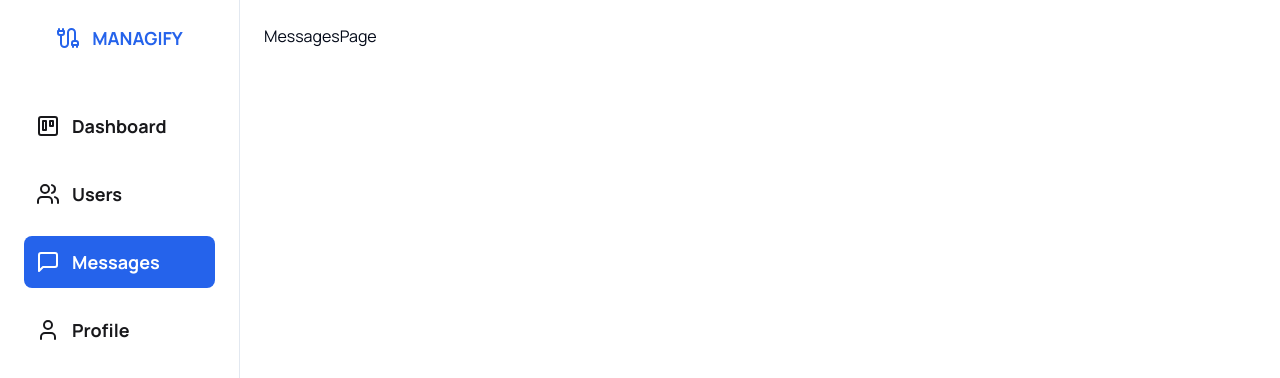
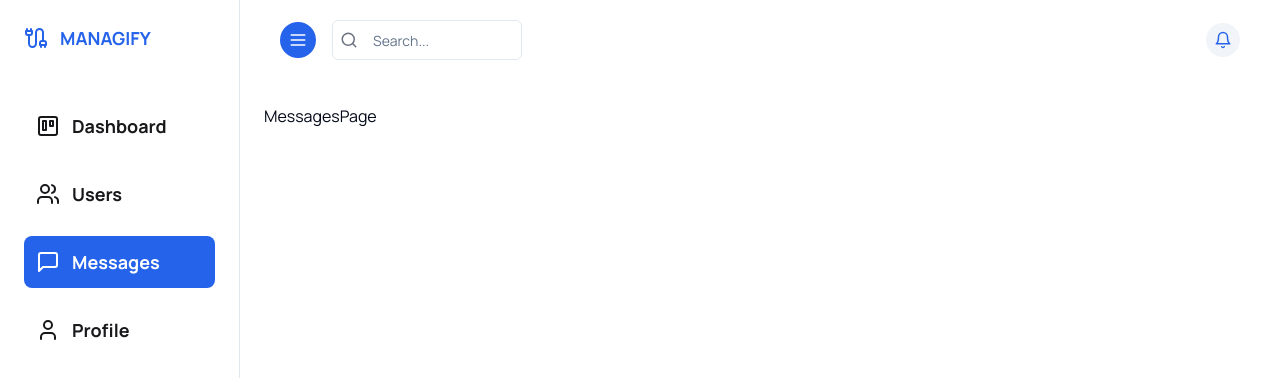
Before and after one commit to mohammed3895/managify, a Next.js app: page /messages in a window 1280 px wide. Shown: the top 378 px of the page. Built offline with nearby package versions, Linux system fonts and the light colour scheme.

Commit message:
add navbar

```diff
--- a/app/globals.css
+++ b/app/globals.css
@@ -24,6 +24,7 @@
     --input: 214.3 31.8% 91.4%;
     --ring: 221.2 83.2% 53.3%;
     --radius: 0.5rem;
+    --sidebar-width: 15rem;
   }
 
   .dark {
@@ -46,6 +47,7 @@
     --border: 217.2 32.6% 17.5%;
     --input: 217.2 32.6% 17.5%;
     --ring: 224.3 76.3% 48%;
+    --sidebar-width: 15rem;
   }
 }
 
@@ -53,7 +55,24 @@
   * {
     @apply border-border;
   }
+
   body {
     @apply bg-background text-foreground;
   }
+
+  .flex-row-center {
+    @apply flex items-center justify-center;
+  }
+  .flex-row-between {
+    @apply flex items-center justify-between;
+  }
+  .flex-row-start {
+    @apply flex items-start justify-start;
+  }
+  .flex-col-center {
+    @apply flex flex-col items-center justify-center;
+  }
+  .flex-col-start {
+    @apply flex flex-col items-start justify-start;
+  }
 }
--- a/app/layout.tsx
+++ b/app/layout.tsx
@@ -3,6 +3,7 @@ import { Manrope } from "next/font/google";
 import "./globals.css";
 import SideBar from "@/components/shared/Sidebar/SideBar";
 import { ClerkProvider } from "@clerk/nextjs";
+import Navbar from "@/components/shared/Navbar/Navbar";
 
 const inter = Manrope({
   subsets: ["latin"],
@@ -25,7 +26,8 @@ export default function RootLayout({
       <ClerkProvider>
         <body className={inter.className}>
           <SideBar />
-          <main className=" w-[calc(100% - 15rem)] h-screen p-6 ml-60">
+          <Navbar />
+          <main className=" w-[calc(100% - var(--sidebar-width))] h-screen p-6 ml-60">
             {children}
           </main>
         </body>
--- /dev/null
+++ b/components/shared/Navbar/LeftNavItems.tsx
@@ -0,0 +1,23 @@
+import { Input } from "@/components/ui/input";
+import { Menu, Search } from "lucide-react";
+import React from "react";
+
+const LeftNavItems = () => {
+  return (
+    <div className="flex-row-center gap-4">
+      <div className="rounded-full flex-row-center bg-primary p-2 cursor-pointer">
+        <Menu size={20} className=" text-white text-sm" />
+      </div>
+      <div className=" rounded-full flex-row-center gap-3 relative">
+        <Search size={18} className="text-gray-500 text-sm absolute left-2" />
+        <Input
+          type="text"
+          placeholder="Search..."
+          className="w-[190px] bg-transparent pl-10 text-sm font-medium text-gray-800"
+        />
+      </div>
+    </div>
+  );
+};
+
+export default LeftNavItems;
--- /dev/null
+++ b/components/shared/Navbar/Navbar.tsx
@@ -0,0 +1,16 @@
+import React from "react";
+import RightNavItems from "./LeftNavItems";
+import LeftNavItems from "./RightNavItems";
+
+const Navbar = () => {
+  return (
+    <div className="ml-[var(--sidebar-width)] p-4 flex items-center w-[calc(100% - var(--sidebar-width))]">
+      <div className="p-6 h-12 rounded-lg flex-row-between w-full">
+        <RightNavItems />
+        <LeftNavItems />
+      </div>
+    </div>
+  );
+};
+
+export default Navbar;
--- /dev/null
+++ b/components/shared/Navbar/RightNavItems.tsx
@@ -0,0 +1,14 @@
+import { UserButton } from "@clerk/nextjs";
+import React from "react";
+import Notifications from "../notifications/Notifications";
+
+const RightNavItems = () => {
+  return (
+    <div className="flex-row-center gap-6">
+      <Notifications />
+      <UserButton />
+    </div>
+  );
+};
+
+export default RightNavItems;
--- a/components/shared/Sidebar/Logo.tsx
+++ b/components/shared/Sidebar/Logo.tsx
@@ -6,7 +6,7 @@ const Logo = () => {
   return (
     <Link
       href="/"
-      className="text-lg font-bold uppercase text-primary flex items-center justify-center gap-3 mb-8"
+      className="text-lg font-bold uppercase text-primary flex items-center justify-start gap-3 mb-8"
     >
       <Cable /> Managify
     </Link>
--- a/components/shared/Sidebar/SideBar.tsx
+++ b/components/shared/Sidebar/SideBar.tsx
@@ -5,13 +5,12 @@ import Link from "next/link";
 import { Tabs } from "@/constants/TabsList";
 import { cn } from "@/lib/utils";
 import { usePathname } from "next/navigation";
-import { UserButton } from "@clerk/nextjs";
 
 const SideBar = () => {
   const pathname = usePathname();
 
   return (
-    <aside className="bg-white border-r w-60 h-screen fixed p-6 flex flex-col items-start justify-between">
+    <aside className="bg-white border-r w-[var(--sidebar-width)] h-screen fixed p-6 flex flex-col items-start justify-between">
       {/* TAB LIST */}
       <div className="w-full flex flex-col gap-4 text-base font-medium leading-5 text-gray-700">
         <Logo />
@@ -33,7 +32,6 @@ const SideBar = () => {
           );
         })}
       </div>
-      <UserButton />
     </aside>
   );
 };
--- /dev/null
+++ b/components/shared/notifications/NotificationCard.tsx
@@ -0,0 +1,23 @@
+import React from "react";
+
+interface NotificationProps {
+  notification: {
+    title: string;
+    body: string;
+  };
+}
+
+const NotificationCard = ({ notification }: NotificationProps) => {
+  return (
+    <div className="w-full border-b flex-col-start gap-2 p-4 bg-white">
+      <h1 className="text-lg font-semibold tracking-tight capitalize text-zinc-900">
+        {notification.title}
+      </h1>
+      <p className="text-sm font-normal tracking-tight capitalize text-zinc-800">
+        {notification.body}
+      </p>
+    </div>
+  );
+};
+
+export default NotificationCard;
--- /dev/null
+++ b/components/shared/notifications/Notifications.tsx
@@ -0,0 +1,46 @@
+import React from "react";
+import {
+  Popover,
+  PopoverContent,
+  PopoverTrigger,
+} from "@/components/ui/popover";
+import { Bell } from "lucide-react";
+import NotificationCard from "./NotificationCard";
+
+const IncomingNotifications = [
+  {
+    title: "John doe",
+    body: "You have a new private message.",
+  },
+  {
+    title: "Alice greek",
+    body: "You have a new private message.",
+  },
+  {
+    title: "Sara larson",
+    body: "You have a new private message.",
+  },
+  {
+    title: "PayPal",
+    body: "You have a new private message.",
+  },
+];
+
+const Notifications = () => {
+  return (
+    <Popover>
+      <PopoverTrigger>
+        <div className="rounded-full flex-row-center bg-accent p-2 cursor-pointer">
+          <Bell size={18} className=" text-primary text-sm" />
+        </div>
+      </PopoverTrigger>
+      <PopoverContent className="flex-col-center gap-2 w-[300px]">
+        {IncomingNotifications.map((notification, i) => (
+          <NotificationCard key={i} notification={notification} />
+        ))}
+      </PopoverContent>
+    </Popover>
+  );
+};
+
+export default Notifications;
--- /dev/null
+++ b/components/ui/input.tsx
@@ -0,0 +1,25 @@
+import * as React from "react"
+
+import { cn } from "@/lib/utils"
+
+export interface InputProps
+  extends React.InputHTMLAttributes<HTMLInputElement> {}
+
+const Input = React.forwardRef<HTMLInputElement, InputProps>(
+  ({ className, type, ...props }, ref) => {
+    return (
+      <input
+        type={type}
+        className={cn(
+          "flex h-10 w-full rounded-md border border-input bg-background px-3 py-2 text-sm ring-offset-background file:border-0 file:bg-transparent file:text-sm file:font-medium placeholder:text-muted-foreground focus-visible:outline-none focus-visible:ring-2 focus-visible:ring-ring focus-visible:ring-offset-2 disabled:cursor-not-allowed disabled:opacity-50",
+          className
+        )}
+        ref={ref}
+        {...props}
+      />
+    )
+  }
+)
+Input.displayName = "Input"
+
+export { Input }
--- /dev/null
+++ b/components/ui/popover.tsx
@@ -0,0 +1,31 @@
+"use client"
+
+import * as React from "react"
+import * as PopoverPrimitive from "@radix-ui/react-popover"
+
+import { cn } from "@/lib/utils"
+
+const Popover = PopoverPrimitive.Root
+
+const PopoverTrigger = PopoverPrimitive.Trigger
+
+const PopoverContent = React.forwardRef<
+  React.ElementRef<typeof PopoverPrimitive.Content>,
+  React.ComponentPropsWithoutRef<typeof PopoverPrimitive.Content>
+>(({ className, align = "center", sideOffset = 4, ...props }, ref) => (
+  <PopoverPrimitive.Portal>
+    <PopoverPrimitive.Content
+      ref={ref}
+      align={align}
+      sideOffset={sideOffset}
+      className={cn(
+        "z-50 w-72 rounded-md border bg-popover p-4 text-popover-foreground shadow-md outline-none data-[state=open]:animate-in data-[state=closed]:animate-out data-[state=closed]:fade-out-0 data-[state=open]:fade-in-0 data-[state=closed]:zoom-out-95 data-[state=open]:zoom-in-95 data-[side=bottom]:slide-in-from-top-2 data-[side=left]:slide-in-from-right-2 data-[side=right]:slide-in-from-left-2 data-[side=top]:slide-in-from-bottom-2",
+        className
+      )}
+      {...props}
+    />
+  </PopoverPrimitive.Portal>
+))
+PopoverContent.displayName = PopoverPrimitive.Content.displayName
+
+export { Popover, PopoverTrigger, PopoverContent }
--- a/package.json
+++ b/package.json
@@ -10,6 +10,7 @@
   },
   "dependencies": {
     "@clerk/nextjs": "^4.29.7",
+    "@radix-ui/react-popover": "^1.0.7",
     "@radix-ui/react-slot": "^1.0.2",
     "@radix-ui/react-tabs": "^1.0.4",
     "class-variance-authority": "^0.7.0",
```
Also changed, not shown: 1 other file (tests, documents, lock files or other folders).
